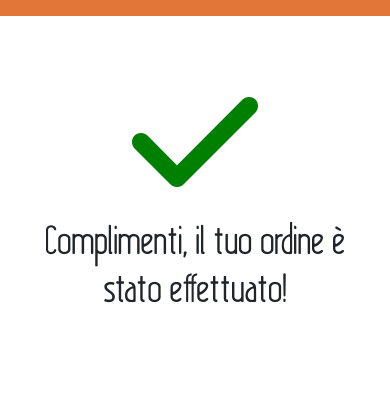
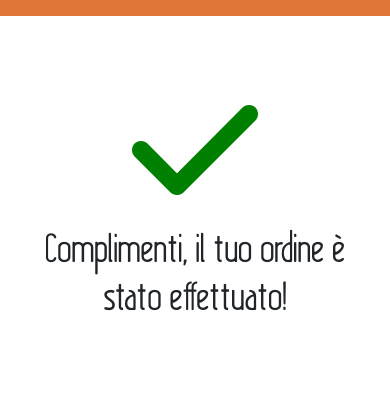
Before and after one commit to cric96/sugar-foody, a PHP site: page /ordineEffettuato.php in a window 390 px wide. Shown: the top 403 px of the page. Run offline with PHP 8.4, Linux system fonts and the light colour scheme; some libraries are stand-ins or nearby versions.

Commit message:
some adjustment

```diff
--- a/css/ordineEffettuato.css
+++ b/css/ordineEffettuato.css
@@ -5,12 +5,16 @@
 .fa-check {
   font-size: 9em;
   background: green;
-  position: relative;
   -webkit-background-clip: text;
   -webkit-text-fill-color: transparent;
 }
 @media only screen and (max-width: 480px) {
   main {
-    padding: 18%;
+    padding: 30%;
   }
 }
+@media only screen and (max-width: 800px) {
+  main {
+    padding: 20%;
+  }
+}
```
